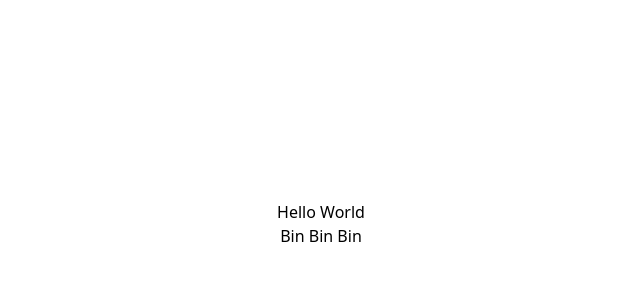
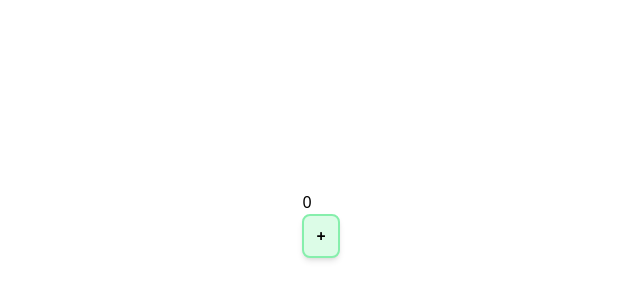
Before and after one commit to soAcademy/workshop-state-and-event, a React (Create React App) app: page / in a window 1280 px wide. Shown: the part 176-476 px from the top of the page, without its empty margins (319-959 px from the left). Built offline with nearby package versions, Linux system fonts and the light colour scheme.

Commit message:
feat: do workshop prop3

```diff
--- a/src/App.js
+++ b/src/App.js
@@ -16,8 +16,8 @@
 // import State7 from "./States/State7";
 
 // import Prop1 from "./Props/Prop1";
-import Prop2 from "./Props/Prop2";
-// import Prop3 from "./Props/Prop3";
+// import Prop2 from "./Props/Prop2";
+import Prop3 from "./Props/Prop3";
 // import Prop4 from "./Props/Prop4";
 
 // import Effect1 from "./EffectsAnswer/Effect1";
@@ -49,8 +49,8 @@ const App = () => {
       {/* <State7 /> */}
 
       {/* <Prop1 data="Hello World" /> */}
-      <Prop2 data1="Hello World" data2="Bin Bin Bin" />
-      {/* <Prop3 counter={}/>*/}
+      {/* <Prop2 data1="Hello World" data2="Bin Bin Bin" /> */}
+      <Prop3 />
       {/* <Prop4 /> */}
 
       {/* <Effect1 /> */}
--- /dev/null
+++ b/src/Props/Prop3.js
@@ -0,0 +1,23 @@
+import { useState } from "react";
+
+const RenderComponent = (props) => <div>{props.dataCnt}</div>;
+
+const Prop3 = () => {
+  const [counter, setCounter] = useState(0);
+
+  return (
+    <div className="w-100 h-screen flex justify-center items-center">
+      <div className="">
+        <RenderComponent dataCnt={counter} />
+        <button
+          onClick={() => setCounter(counter + 1)}
+          className="bg-green-100 active:bg-green-300 border-2 border-green-300 rounded-lg font-bold shadow-md active:shadow-lg py-2 px-3"
+        >
+          +
+        </button>
+      </div>
+    </div>
+  );
+};
+
+export default Prop3;
```
